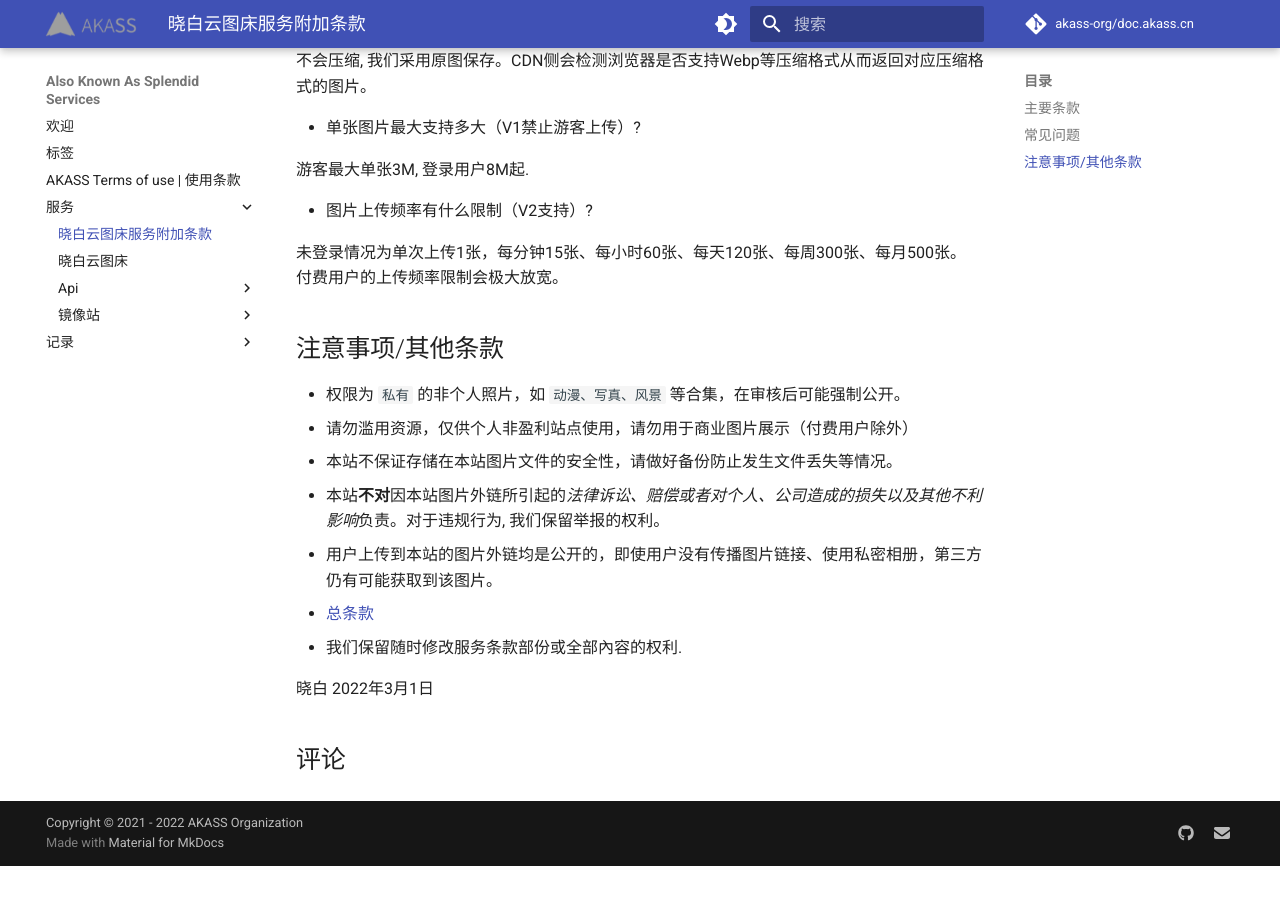
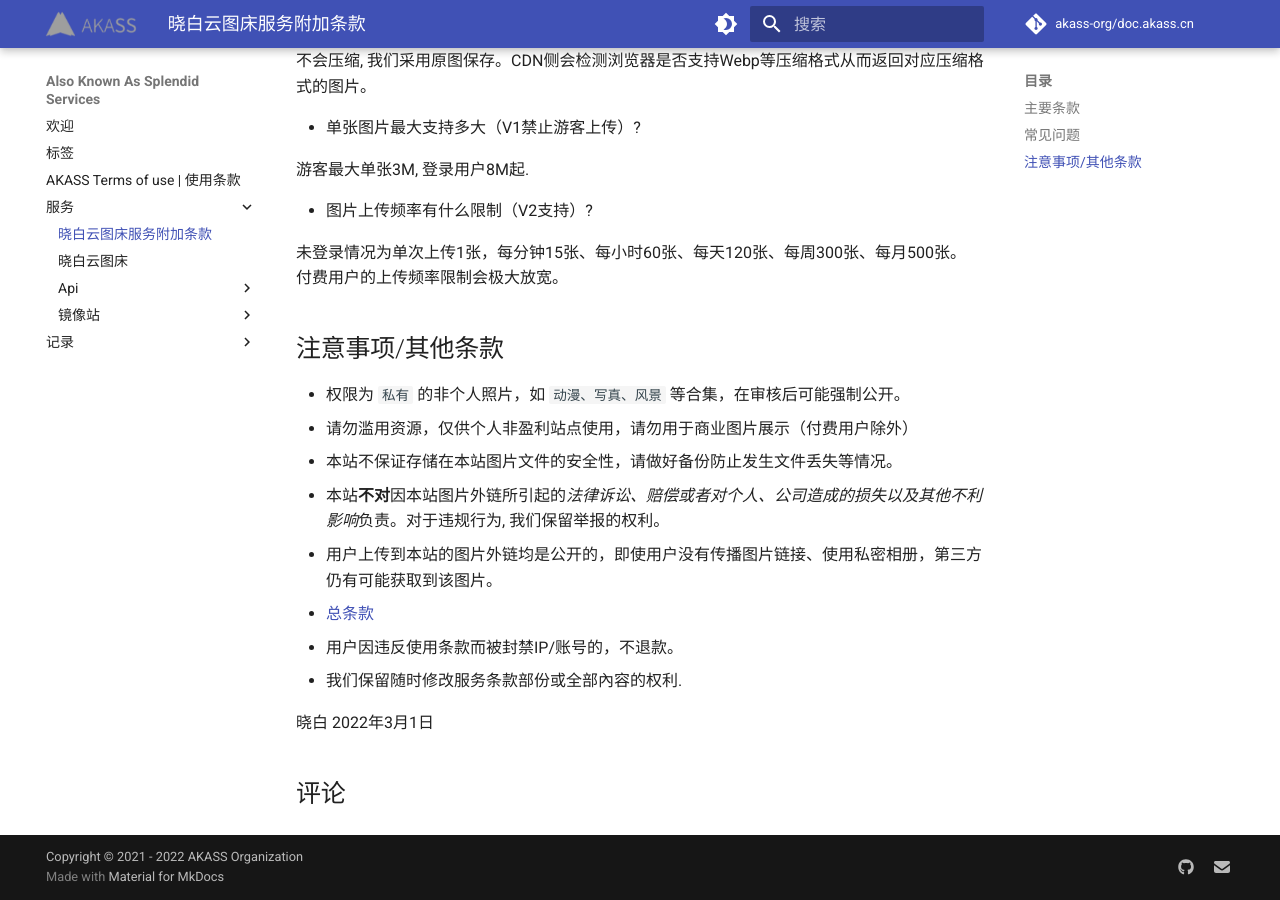
Before and after one commit to akass-org/doc.akass.cn, an MkDocs documentation site: the page built from docs/服务/imghost-rules.md, in a window 1280 px wide and 900 px high, scrolled down 1258 px. Built offline with MkDocs 1.6.1 and Material for MkDocs 9.7.7, drawn with Linux system fonts in a browser that asks for light colours; comment, search, counter and statistics services are not loaded; before the commit the page ends 2124 px from its top, so only the background shows below that.

Commit message:
Add TOU.

```diff
--- a/docs/服务/imghost-rules.md
+++ b/docs/服务/imghost-rules.md
@@ -65,6 +65,7 @@
 - 本站**不对**因本站图片外链所引起的*法律诉讼、赔偿或者对个人、公司造成的损失以及其他不利影响*负责。对于违规行为, 我们保留举报的权利。
 - 用户上传到本站的图片外链均是公开的，即使用户没有传播图片链接、使用私密相册，第三方仍有可能获取到该图片。
 - [总条款](../terms-of-use.md)
+- 用户因违反使用条款而被封禁IP/账号的，不退款。
 - 我们保留随时修改服务条款部份或全部內容的权利.
 
 晓白 2022年3月1日
```
